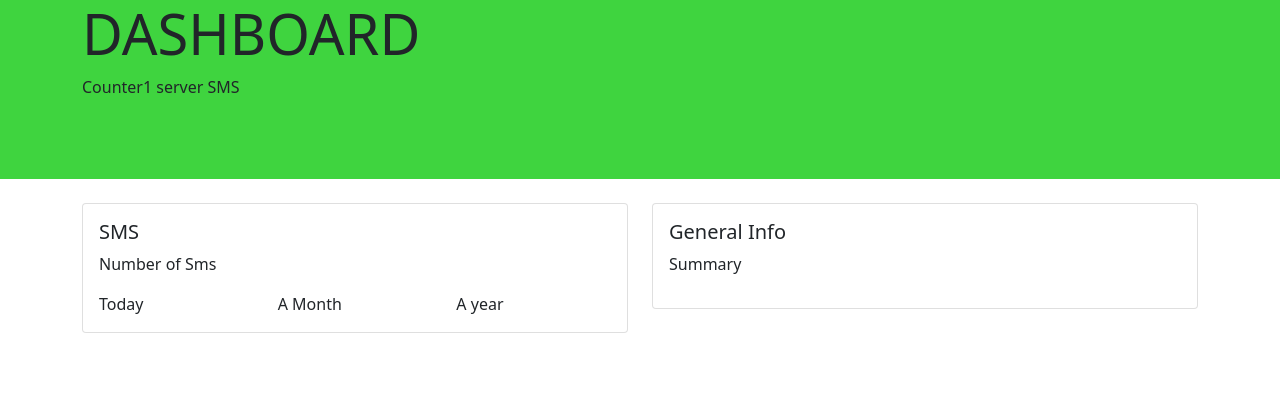
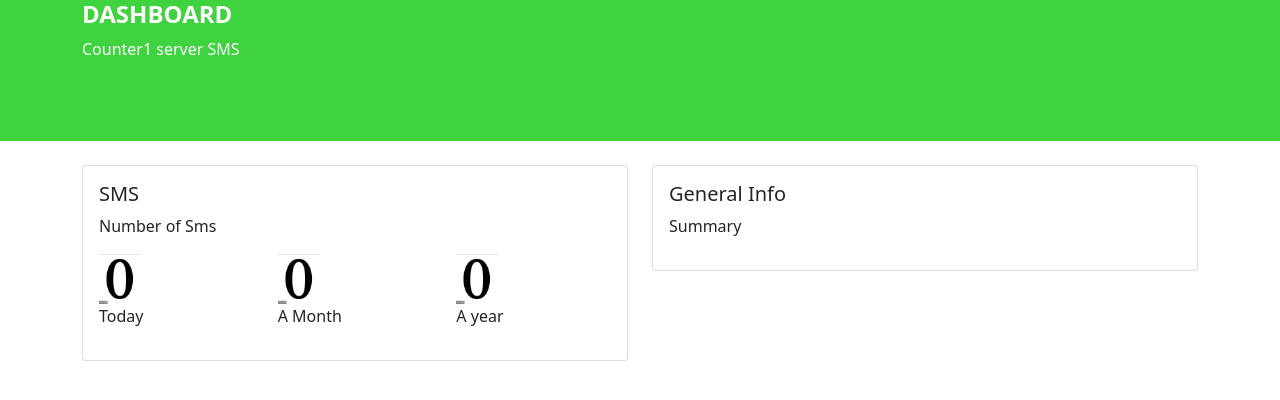
Before and after one commit to Arisodee/COUNTER1-SMS, a Django app: page / in a window 1280 px wide. Shown: the top 400 px of the page. Run offline with Django 3.2, Linux system fonts and the light colour scheme; the visitor is signed in with stand-in values (Sample User, id 1); some libraries are stand-ins or nearby versions.

Commit message:
add an image

```diff
--- a/counter1app/templates/home.html
+++ b/counter1app/templates/home.html
@@ -6,8 +6,8 @@
 
 <div class="jumbotron jumbotron-fluid" >
     <div class="container">
-      <h6 class="display-4"><strong>DASHBOARD</strong></h6>
-      <p>Counter1 server  SMS</p><br>
+      <h4 style="color:white;"><strong>DASHBOARD</strong></h4>
+      <p style="color:white;">Counter1  server  SMS</p><br>
       <p></p> <br>
 
     </div>
@@ -24,13 +24,16 @@
               <p>Number of Sms</p>
               <div class="row align-items-start">
                 <div class="col">
-                  Today
+                    <img src="/img/zero.png" width="42" height="50">
+                    <p>Today</p>
                 </div>
                 <div class="col">
-                  A Month
+                    <img src="/img/zero.png" width="42" height="50">
+                    <p>A Month</p>
                 </div>
                 <div class="col">
-                  A year
+                    <img src="/img/zero.png" width="42" height="50">
+                  <p>A year</p>
                 </div>
               </div>
             </div>
@@ -46,4 +49,8 @@
     </div>
   </div>
 
+
+
+
+
 {% endblock %}
```
Also changed, not shown: counter1app/static/img/zero.png (added).
